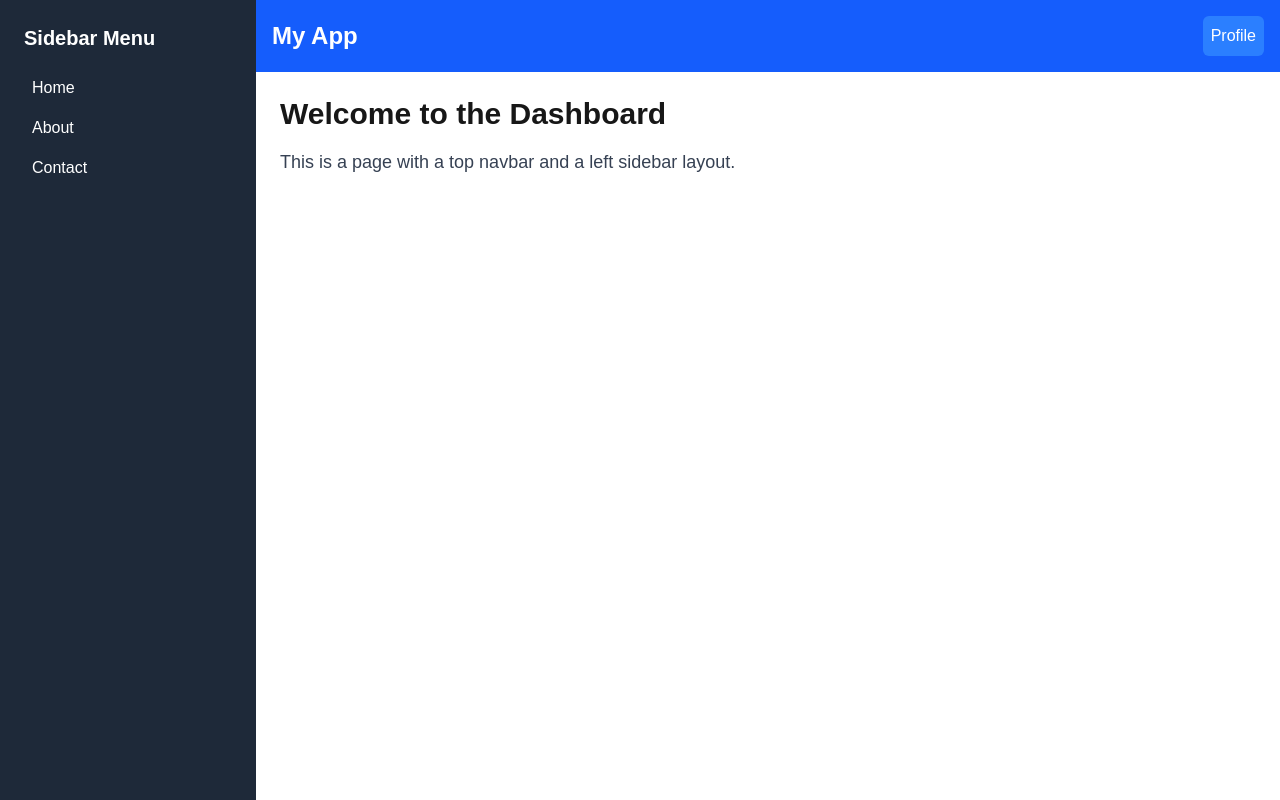
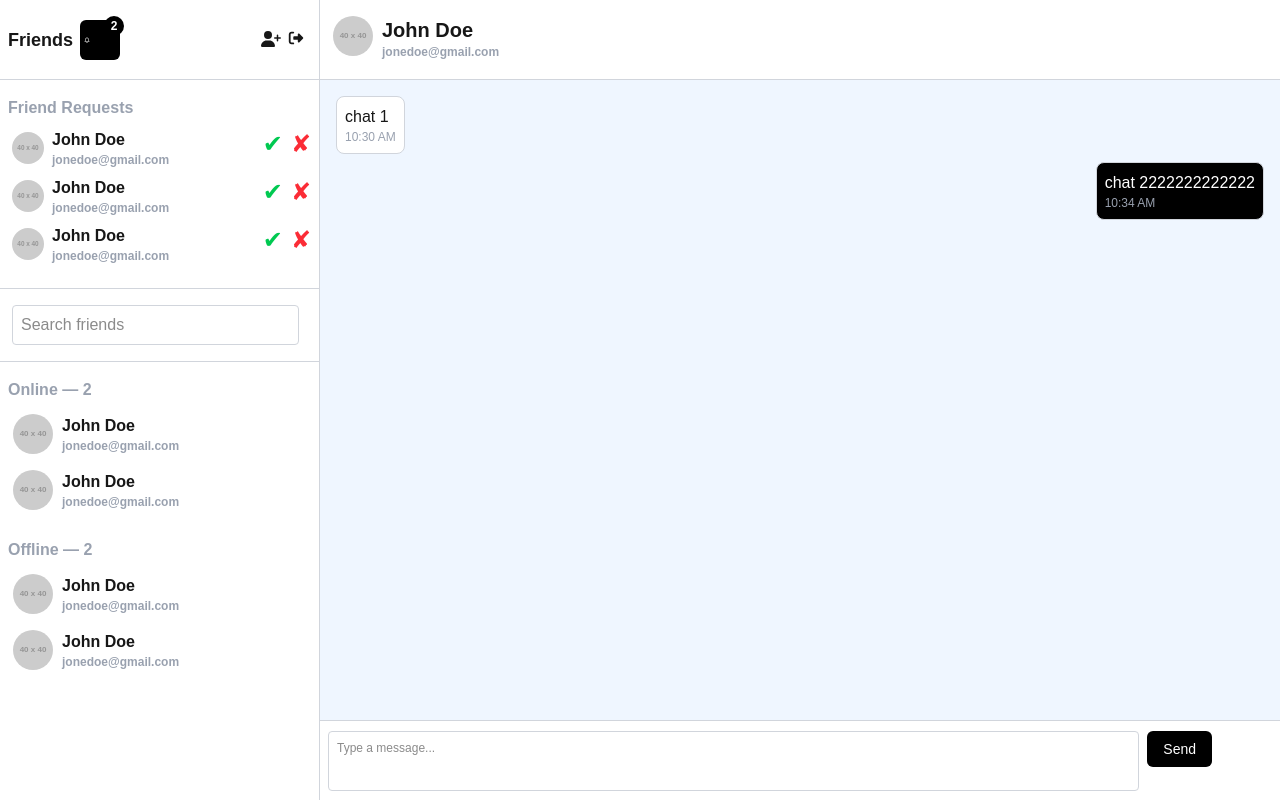
Before and after one commit to nattana-chira/sandbox-dva-web, a Next.js app: page / in a window 1280 px wide. Built offline with nearby package versions, Linux system fonts and the light colour scheme.

Commit message:
add ui of home page

```diff
--- a/package.json
+++ b/package.json
@@ -9,7 +9,12 @@
     "lint": "next lint"
   },
   "dependencies": {
+    "@fortawesome/fontawesome-svg-core": "^6.7.2",
+    "@fortawesome/free-regular-svg-icons": "^6.7.2",
+    "@fortawesome/free-solid-svg-icons": "^6.7.2",
+    "@fortawesome/react-fontawesome": "^0.2.2",
     "@hookform/resolvers": "^5.0.1",
+    "@types/react-fontawesome": "^1.6.8",
     "axios": "^1.8.4",
     "next": "15.2.4",
     "react": "^19.0.0",
--- a/src/app/globals.css
+++ b/src/app/globals.css
@@ -29,3 +29,18 @@ body {
   /* color: red !important */
   font-weight: 600;
 }
+
+.bell-icon {
+  transform: scale(0.35);
+}
+
+.add-friend-icon {
+  transform: scale(1.0);
+}
+
+.log-out-icon {
+  transform: scale(0.9);
+  margin-bottom: 1px;
+}
+
+/* clear cache 121134 */
--- a/src/app/page.tsx
+++ b/src/app/page.tsx
@@ -1,7 +1,21 @@
+import Input from "@/components/form/Input";
+import FriendCard from "@/components/home/FriendCard";
+import FriendRequestCard from "@/components/home/FriendRequestCard";
+import { faBell, faUser } from '@fortawesome/free-regular-svg-icons';
+import { FontAwesomeIcon } from "@fortawesome/react-fontawesome";
 import Image from "next/image";
+import { faPlus, faRightFromBracket, faUserPlus } from "@fortawesome/free-solid-svg-icons";
+import Textarea from "@/components/form/Textarea";
 
 export default function Home() {
   const friends = []
+  const user = {
+    id: "1",
+    email: "jonedoe@gmail.com",
+    firstName: "John",
+    lastName: "Doe",
+    profileImage: "linktomage"
+  }
 
   const handleToggleAddFriend = () => {
 
@@ -44,37 +58,104 @@ export default function Home() {
   }
 
   return (
-    <div className="flex min-h-screen flex-col md:flex-row">
+    <div className="flex ">
       {/* Sidebar */}
-      <div className="w-full md:w-64 bg-gray-800 text-white p-6">
-        <h2 className="text-xl font-semibold">Sidebar Menu</h2>
-        <ul className="mt-4">
-          <li className="hover:bg-gray-700 p-2 rounded-md">Home</li>
-          <li className="hover:bg-gray-700 p-2 rounded-md">About</li>
-          <li className="hover:bg-gray-700 p-2 rounded-md">Contact</li>
-        </ul>
+      <div className="w-80 h-screen border-r border-gray-300">
+        <div className="">
+
+          {/* Navigation Bar */}
+          <nav className="flex items-center justify-between border-b border-gray-300 p-2 h-[80px]">
+            <div className="flex items-center gap-3">
+              <div className="w-[60px] font-bold text-lg">Friends</div>
+
+              {/* Notification Icon with Badge */}
+              <div className="w-full relative">
+                <div className="bg-black text-white h-[40px] w-[40px] rounded-md flex items-center">
+                  <FontAwesomeIcon icon={faBell} className="bell-icon" />
+                </div>
+                {/* Notification Count Badge */}
+                <span className="absolute -top-1 -right-1 bg-black text-white text-xs font-bold w-5 h-5 flex items-center justify-center rounded-full">
+                  2
+                </span>
+              </div>
+            </div>
+
+            {/* Right Side: Icons */}
+            <div className="w-[50px] flex items-center">
+              <div className="w-[25px] mr-1">
+                <FontAwesomeIcon icon={faUserPlus} className="add-friend-icon" />
+              </div>
+
+              <div className="w-[25px]">
+                <FontAwesomeIcon icon={faRightFromBracket} className="log-out-icon" />
+              </div>
+            </div>
+          </nav>
+
+          {/* Friend Request Section */}
+          <div className="border-b border-gray-300 p-2 py-4">
+            <h2 className="font-semibold text-gray-400 mb-2">Friend Requests</h2>
+
+            <FriendRequestCard user={user} onAccept={() => {}} onReject={() => {}}/>
+            <FriendRequestCard user={user} onAccept={() => {}} onReject={() => {}}/>
+            <FriendRequestCard user={user} onAccept={() => {}} onReject={() => {}}/>
+          </div>
+
+          {/* Search Input Section */}
+          <div className="border-b border-gray-300 pl-3 py-4 pr-5">
+            <Input id="searchFriend" placeholder="Search friends" className="h-10" />
+          </div>
+
+          {/* Friend Online Section */}
+          <div className="border-gray-300 p-2 pt-4">
+            <h2 className="font-semibold text-gray-400 mb-2">Online — 2</h2>
+            <FriendCard user={user} onSelect={() => {}}/>
+            <FriendCard user={user} onSelect={() => {}}/>
+          </div>
+
+          {/* Friend Offline Section */}
+          <div className="border-gray-300 p-2">
+            <h2 className="font-semibold text-gray-400 mb-2">Offline — 2</h2>
+            <FriendCard user={user} onSelect={() => {}}/>
+            <FriendCard user={user} onSelect={() => {}}/>
+          </div>
+
+        </div>
       </div>
 
-      {/* Main Content */}
-      <div className="flex-1 flex flex-col">
-        {/* Navbar */}
-        <div className="bg-blue-600 text-white p-4 flex justify-between items-center">
-          <h1 className="text-2xl font-semibold">My App</h1>
-          <div>
-            <button className="bg-blue-500 p-2 rounded-md hover:bg-blue-400">
-              Profile
+      {/* Chat Section */}
+      <div className="flex-1 w-full">
+        {/* Chat Friend */}
+        <div className="text-xl p-2 h-[80px] border-b border-gray-300 p-2">
+          <FriendCard user={user} onSelect={() => {}} className="mt-1" />
+        </div>
+
+        {/* Chat Messages */}
+        <div className="h-[calc(100vh-160px)] bg-blue-50 p-4">
+            <div className="w-fit h-fit bg-white items-center justify-center rounded-lg border border-gray-300 p-2 mb-2">
+              <div>chat 1</div>
+              <div className="text-xs text-gray-400">10:30 AM</div>
+            </div>
+
+            <div className="w-fit h-fit bg-black text-white items-center justify-center rounded-lg border border-gray-300 p-2 mb-2 ml-auto">
+              <div>chat 2222222222222</div>
+              <div className="text-xs text-gray-400">10:34 AM</div>
+            </div>
+        </div>
+
+        {/* Message Input */}
+        <div className="sticky bottom-0 h-[80px] border-t border-gray-300 flex items-center p-2">
+          <Textarea id="message" placeholder="Type a message..." className="h-15 text-xs resize-none" />
+          <div className="h-15 pl-2 pr-15">
+            <button
+              // onClick={() => {}}
+              className="bg-black text-sm text-white rounded-md h-9 px-4 py-2"
+            >
+              Send
             </button>
           </div>
         </div>
-
-        {/* Page Content */}
-        <div className="flex-1 p-6">
-          <h2 className="text-3xl font-bold mb-4">Welcome to the Dashboard</h2>
-          <p className="text-lg text-gray-700">
-            This is a page with a top navbar and a left sidebar layout.
-          </p>
-        </div>
       </div>
     </div>
-  );
+  )
 }
--- /dev/null
+++ b/src/components/form/Textarea.tsx
@@ -0,0 +1,31 @@
+import React from 'react';
+
+interface Props {
+  id?: string
+  placeholder?: string
+  value?: string
+  onChange?: React.ChangeEventHandler<HTMLTextAreaElement>
+  className?: string
+}
+
+const Textarea: React.FC<Props> = ({
+  id,
+  placeholder,
+  value,
+  onChange,
+  className = '',
+  ...rest
+}) => {
+  return (
+    <textarea
+      id={id}
+      placeholder={placeholder}
+      value={value}
+      onChange={onChange}
+      className={`w-full p-2 border rounded border-gray-300 border-opacity-25 focus:border-gray-500 focus:outline-none ${className}`}
+      {...rest}
+    />
+  )
+}
+
+export default Textarea;
--- /dev/null
+++ b/src/components/home/FriendCard.tsx
@@ -0,0 +1,31 @@
+import { User } from "@/types/user";
+import React from "react";
+
+interface Props {
+  user: User
+  onSelect: () => void
+  className?: string
+}
+
+const FriendCard: React.FC<Props> = ({ user, className, onSelect }) => {
+  return (
+  <div className={`flex mb-1 py-1 ${className}`}>
+    {/* Profile Image */}
+    <div className="w-[50px] h-11 flex-shrink-0">
+      <img
+        src="https://fakeimg.pl/40x40?text=profile"
+        alt="Profile"
+        className="rounded-full w-[40px] h-[40px] m-auto"
+      />
+    </div>
+
+    {/* User Info */}
+    <div className="w-full truncate pl-1">
+      <h2 className="font-bold">{user.firstName} {user.lastName}</h2>
+      <p className="font-semibold text-xs text-gray-400">{user.email}</p>
+    </div>
+  </div>
+  )
+}
+
+export default FriendCard;
--- /dev/null
+++ b/src/components/home/FriendRequestCard.tsx
@@ -0,0 +1,37 @@
+import { User } from "@/types/user";
+import React from "react";
+
+interface Props {
+  user: User
+  onAccept: () => void
+  onReject: () => void
+}
+
+const FriendRequestCard: React.FC<Props> = ({ user, onAccept, onReject }) => {
+  return (
+  <div className="flex mb-1">
+    {/* Profile Image */}
+    <div className="w-[40px] h-11 flex-shrink-0">
+      <img
+        src="https://fakeimg.pl/40x40?text=profile"
+        alt="Profile"
+        className="rounded-full w-[32px] h-[32px] m-auto mt-1"
+      />
+    </div>
+
+    {/* User Info */}
+    <div className="w-full truncate pl-1">
+      <h2 className="font-bold">{user.firstName} {user.lastName}</h2>
+      <p className="font-semibold text-xs text-gray-400">{user.email}</p>
+    </div>
+
+    {/* Action Buttons */}
+    <div className="w-[50px] flex space-x-2 justify-end flex-shrink-0">
+      <span className="text-green-500 text-2xl">✔</span>
+      <span className="text-red-500 text-2xl">✘</span>
+    </div>
+  </div>
+  )
+}
+
+export default FriendRequestCard;
--- /dev/null
+++ b/src/types/user.tsx
@@ -0,0 +1,7 @@
+export interface User {
+  id: string
+  email: string
+  firstName: string
+  lastName: string
+  profileImage?: string
+}
```
Also changed, not shown: 1 other file (tests, documents, lock files or other folders).
